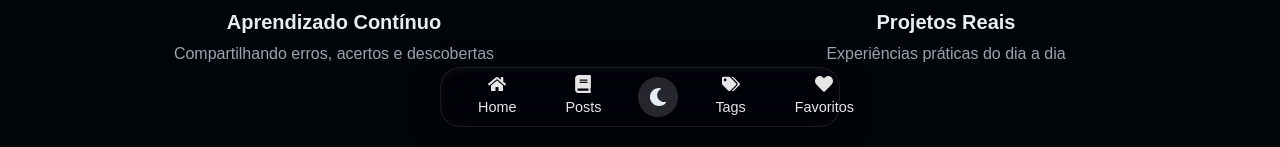
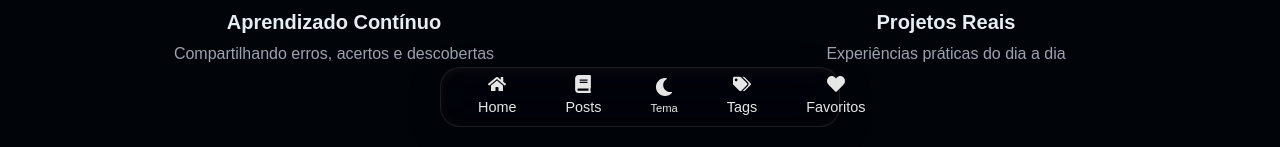
Before and after one commit to Andrezinrc/dev-mini-blog, a React (Vite) app: page / in a window 1280 px wide. Shown: the part 653-800 px from the top of the page. Built offline with nearby package versions, Linux system fonts and the light colour scheme.

Commit message:
feat: adiciona nome ao botao de darkmode

```diff
--- a/src/components/layout/Header/Header.jsx
+++ b/src/components/layout/Header/Header.jsx
@@ -203,8 +203,13 @@ export default function Header() {
               onClick={toggleTheme}
               aria-label="Alternar tema"
             >
-              <FaSun className={styles.sun} />
-              <FaMoon className={styles.moon} />
+              <div className={styles.themeIconContainer}>
+                <FaSun className={styles.sun} />
+                <FaMoon className={styles.moon} />
+              </div>
+              <span className={styles.themeLabel}>
+                Tema
+              </span>
             </button>
           </li>
           <li>
--- a/src/components/layout/Header/Header.module.css
+++ b/src/components/layout/Header/Header.module.css
@@ -185,21 +185,42 @@
 }
 
 .themeBtn {
+  background: transparent;
+  border: 0;
+  border-radius: 12px;
+  display: flex;
+  flex-direction: column;
+  align-items: center;
+  gap: 4px;
+  cursor: pointer;
+  transition: var(--transition);
+  padding: 8px 12px;
+  color: rgba(255, 255, 255, 0.9);
+  min-width: 50px;
+}
+
+[data-theme="light"] .themeBtn {
+  color: rgba(0, 0, 0, 0.8);
+}
+
+.themeBtn:hover {
+  color: #fff;
   background: rgba(255, 255, 255, 0.15);
-  border: 0;
-  border-radius: 50%;
-  width: 40px;
-  height: 40px;
+  transform: translateY(-2px);
+}
+
+[data-theme="light"] .themeBtn:hover {
+  color: #000;
+  background: rgba(0, 0, 0, 0.05);
+}
+
+.themeIconContainer {
+  position: relative;
+  width: 18px;
+  height: 18px;
   display: flex;
   align-items: center;
   justify-content: center;
-  cursor: pointer;
-  transition: var(--transition);
-  position: relative;
-}
-
-.themeBtn:hover {
-  transform: scale(1.05);
 }
 
 .sun, .moon {
@@ -210,12 +231,10 @@
 }
 
 .sun {
-  color: var(--text-color);
   opacity: 1;
 }
 
 .moon {
-  color: var(--text-color);
   opacity: 0;
 }
 
@@ -227,6 +246,12 @@
   opacity: 1;
 }
 
+.themeLabel {
+  font-size: 0.7rem;
+  font-weight: 500;
+  transition: var(--transition);
+  white-space: nowrap;
+}
 .menuToggle {
   display: none;
   background: none;
```
